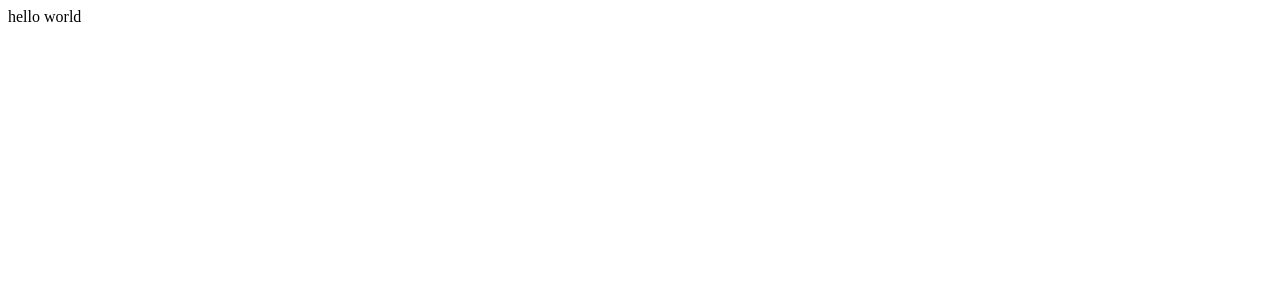
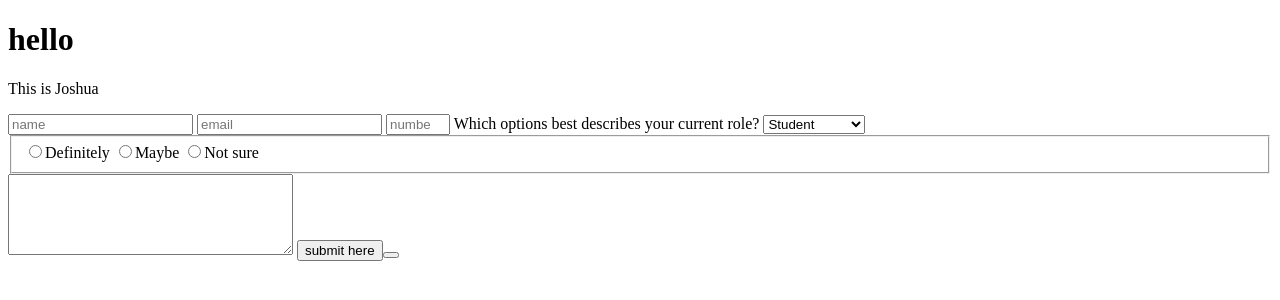
Before and after one commit to Joshua-Mondie/Edris-and-Joshua, a plain HTML site: page index.html in a window 1280 px wide. Drawn offline with Linux system fonts and the light colour scheme.

Commit message:
Joshua and Edris

```diff
--- a/index.html
+++ b/index.html
@@ -4,9 +4,50 @@
     <meta charset="UTF-8">
     <meta http-equiv="X-UA-Compatible" content="IE=edge">
     <meta name="viewport" content="width=device-width, initial-scale=1.0">
+    <link rel="stylesheet" href="style.css">
     <title>Document</title>
 </head>
 <body>
-    hello world
+    <h1 id='title'>hello</h1>
+    <p id='description'>This is Joshua</p>
+    <form id='survey-form'>
+      <input type="text" required='email'id='name' placeholder="name"/>
+      <input type='email' id='email' required='email'
+placeholder="email">
+      <input type='number' id='number' required='number'
+       min="10" max="100"
+placeholder="number">
+
+<label id='name-label'><label>
+      <label id='number-label'><label>
+            <label id='email-label'><label>
+
+  <label id="dropdown">Which options best describes your current role?
+  <select id="dropdown" required>
+
+    <option value="1">Student</option>
+    <option value="2">Full Time Job</option>
+
+  </select>
+  </label>
+
+
+
+        <!-- <label for"recommendation">How likely is it that you would recommend Dylan Ratell to a friend?</label> -->
+
+     <fieldset id="dropdown">
+       <label for="r_definitely"><input type="radio" required='Definately' name="recommend" id="r_definitely" required>Definitely</label>
+       <label for="r_maybe"><input type="radio" name="recommend" id="r_maybe" required='Definately' >Maybe</label>
+       <label for="r_not_sure"><input type="radio" name="recommend" id="r_not_sure" required='definately'>Not sure</label>
+     </fieldset>
+
+     <textarea id="story" name="story"
+          rows="5" cols="33">
+
+</textarea>
+
+ <button id='submit'type='submit'>submit here<button>
+
+      </form>
 </body>
 </html>
```
